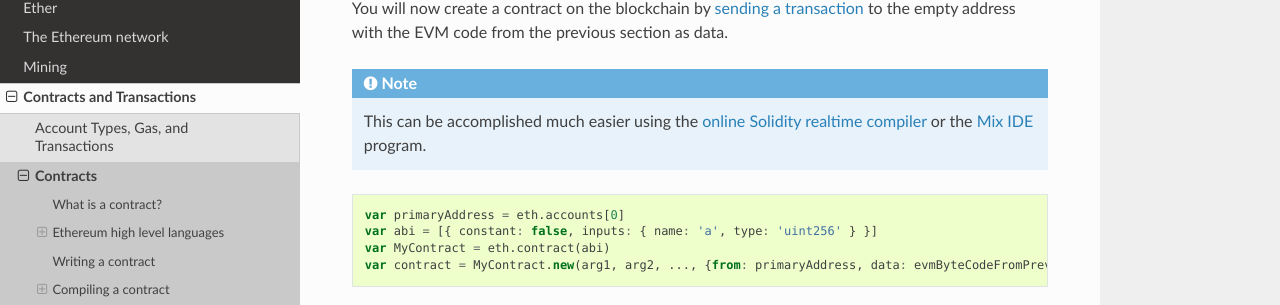
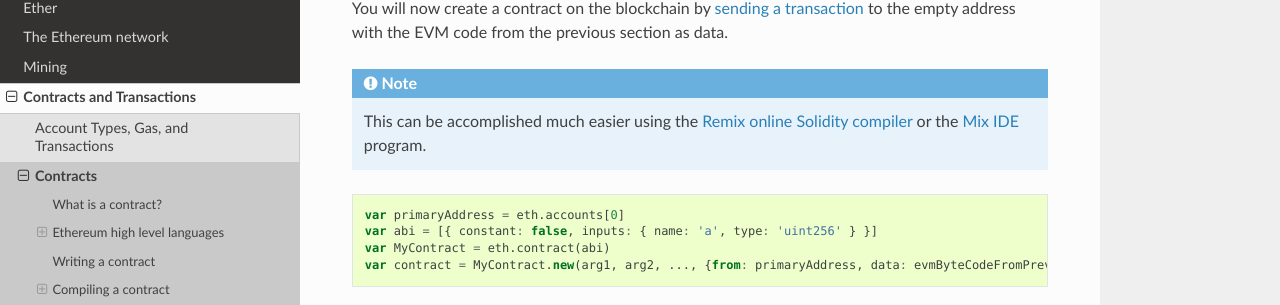
Before and after one commit to ethereum/homestead-guide, a Sphinx documentation site: the page built from source/contracts-and-transactions/contracts.rst, in a window 1280 px wide and 900 px high, scrolled down 5281 px. Shown: the part 146-451 px from the top of the window. Built offline with Sphinx 7.4.7 and the Read the Docs theme 2.0.0, drawn with Linux system fonts in a browser that asks for light colours.

Commit message:
Update contracts.rst

```diff
--- a/source/contracts-and-transactions/contracts.rst
+++ b/source/contracts-and-transactions/contracts.rst
@@ -36,7 +36,7 @@ Solidity
 Solidity is a language similar to JavaScript which allows you to develop contracts and compile to EVM bytecode. It is currently the flagship language of Ethereum and the most popular.
 
 * `Solidity Documentation <http://solidity.readthedocs.org/en/latest/>`_ - Solidity is the flagship Ethereum high level language that is used to write contracts.
-* `Solidity online realtime compiler <http://ethereum.github.io/browser-solidity/>`_
+* `Solidity online realtime compiler <https://remix.ethereum.org/>`_
 * `Standardized Contract APIs <https://github.com/ethereum/wiki/wiki/Standardized_Contract_APIs>`__
 * `Useful Ðapp Patterns <https://github.com/ethereum/wiki/wiki/Useful-Ðapp-Patterns>`__ - Code snippets which are useful for Ðapp development.
 
@@ -268,8 +268,8 @@ well as some funds.
 You will now create a contract on the blockchain by `sending a transaction <https://github.com/ethereum/wiki/wiki/JavaScript-API#web3ethsendtransaction>`__ to the empty address with the EVM code from the previous section as data.
 
 .. note::
-    This can be accomplished much easier using the `online Solidity realtime
-    compiler <https://ethereum.github.io/browser-solidity/>`_ or the `Mix IDE
+    This can be accomplished much easier using the `Remix online Solidity
+    compiler <https://remix.ethereum.org/>`_ or the `Mix IDE
     <https://github.com/ethereum/wiki/wiki/Mix:-The-DApp-IDE>`_ program.
 
 
```
